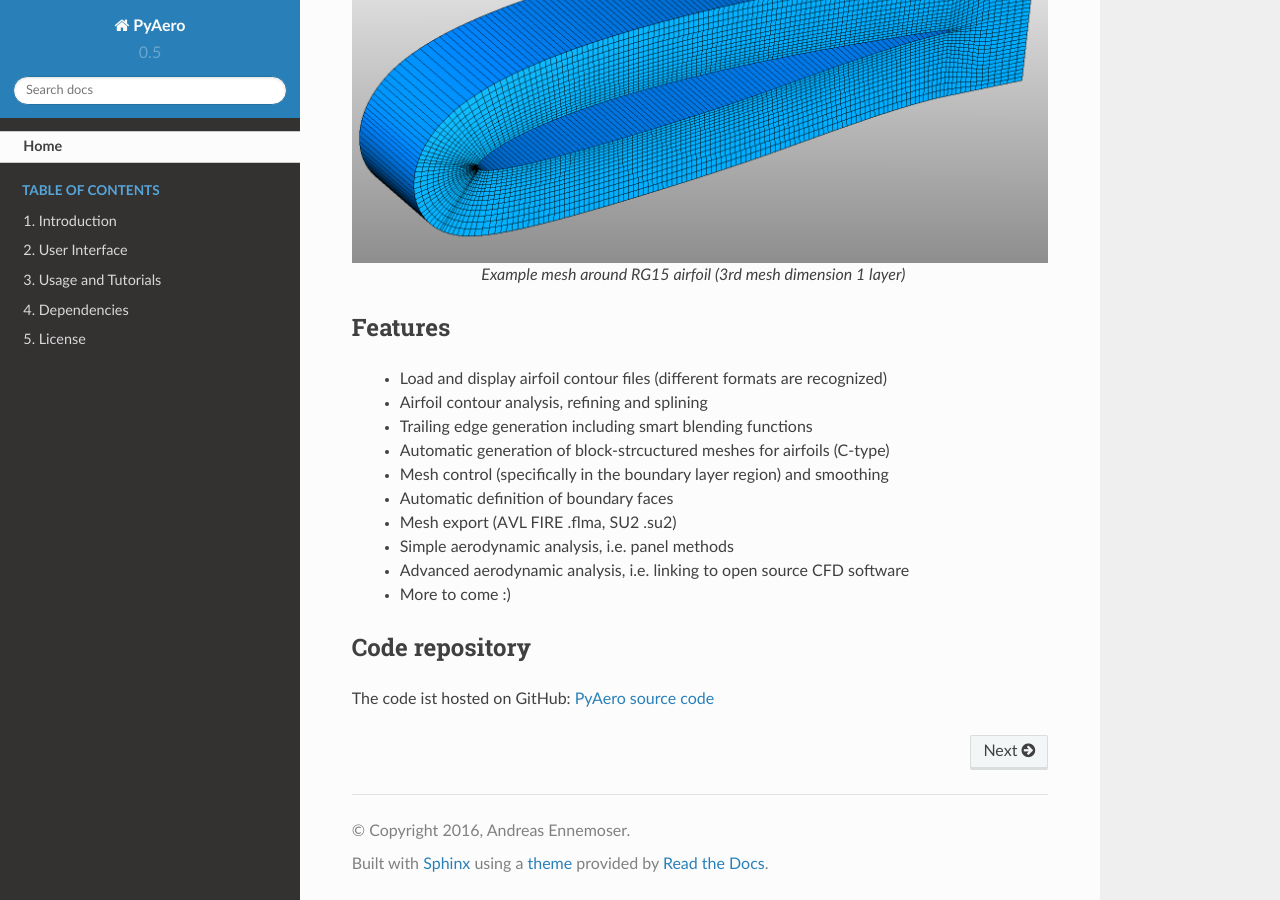
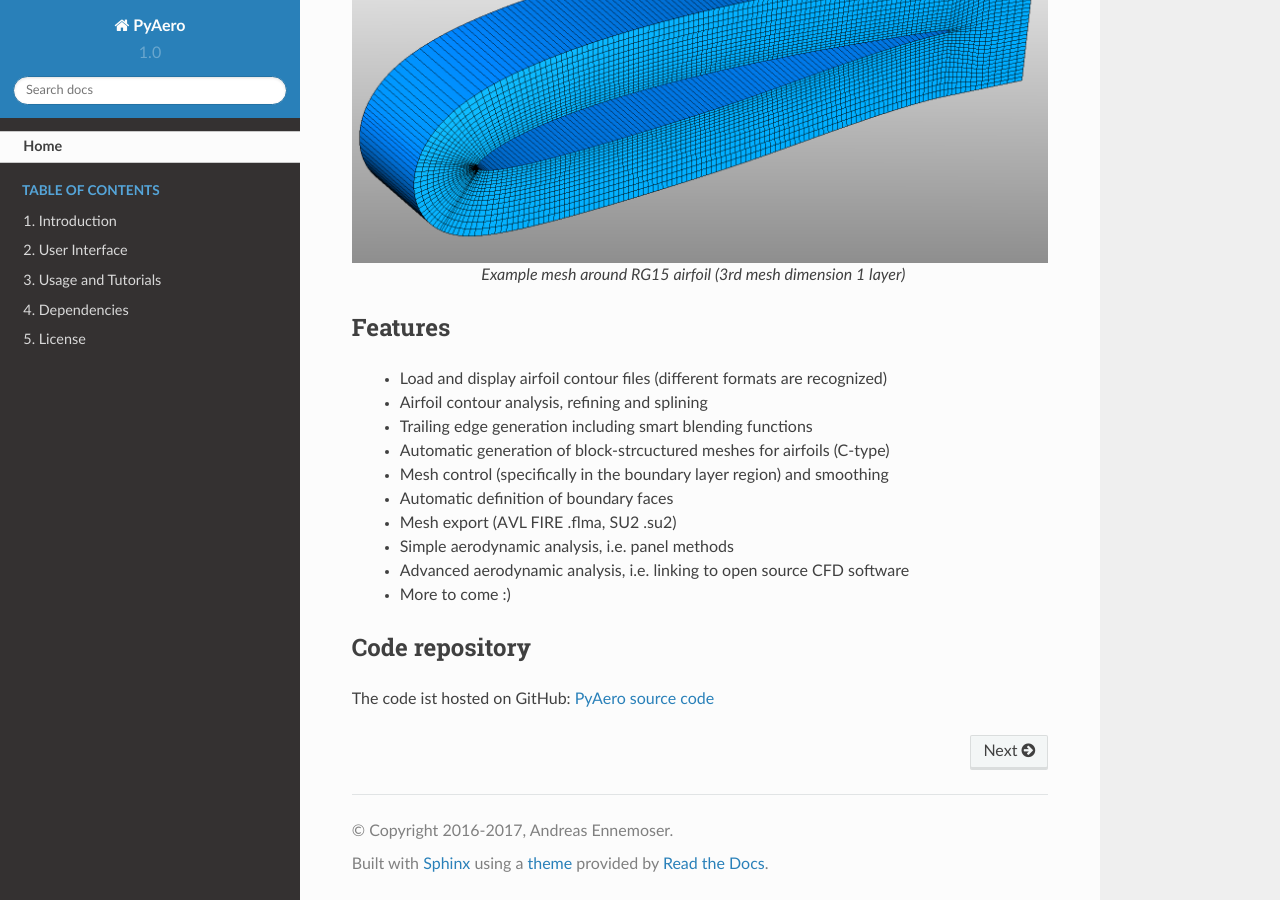
Before and after one commit to positroncascade/PyAero, a Sphinx documentation site: the page built from docs/index.rst, in a window 1280 px wide and 900 px high, scrolled down 889 px. Built offline with Sphinx 7.4.7 and the Read the Docs theme 2.0.0, drawn with Linux system fonts in a browser that asks for light colours.

Commit message:
changed release

```diff
--- a/docs/conf.py
+++ b/docs/conf.py
@@ -56,7 +56,7 @@ master_doc = 'index'
 
 # General information about the project.
 project = u'PyAero'
-copyright = u'2016, Andreas Ennemoser'
+copyright = u'2016-2017, Andreas Ennemoser'
 author = u'Andreas Ennemoser'
 
 # The version info for the project you're documenting, acts as replacement for
@@ -64,9 +64,9 @@ author = u'Andreas Ennemoser'
 # built documents.
 #
 # The short X.Y version.
-version = u'0.5'
+version = u'1.0'
 # The full version, including alpha/beta/rc tags.
-release = u'0.5'
+release = u'1.0'
 
 # The language for content autogenerated by Sphinx. Refer to documentation
 # for a list of supported languages.
```
